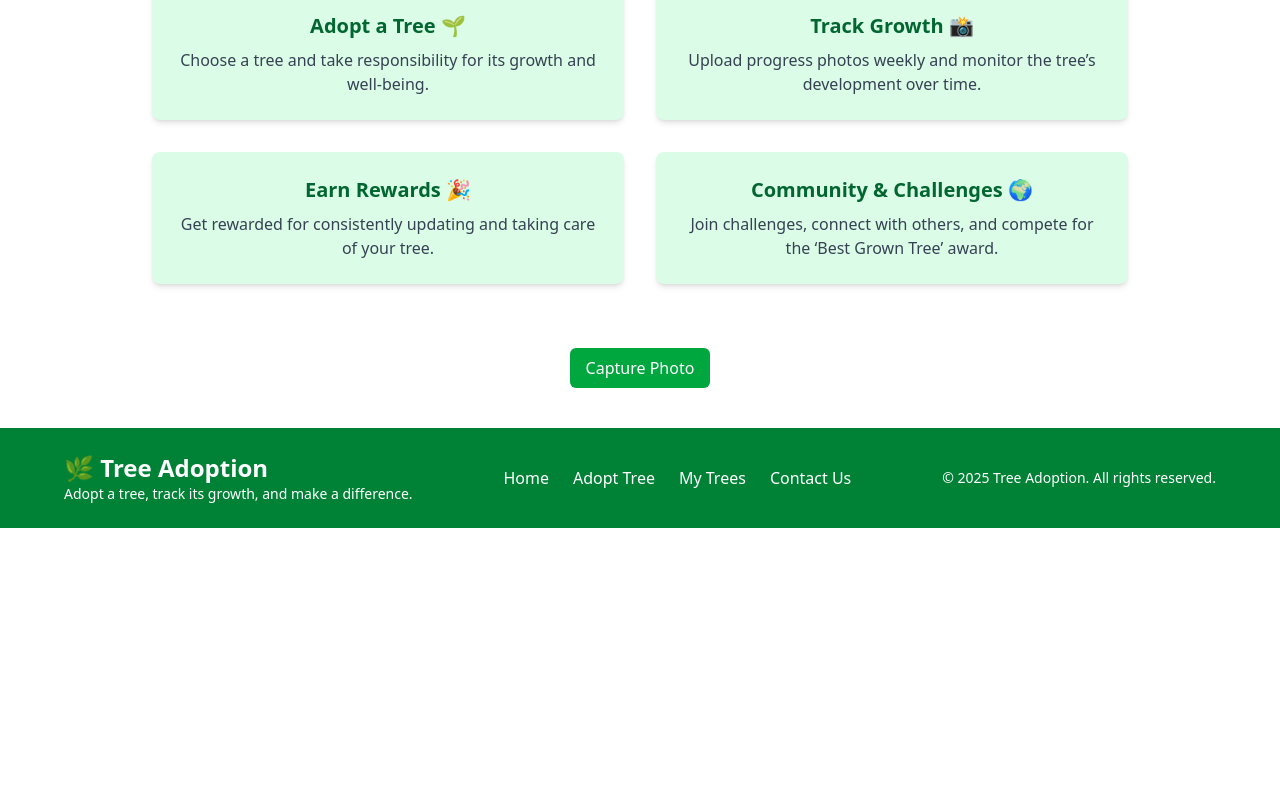
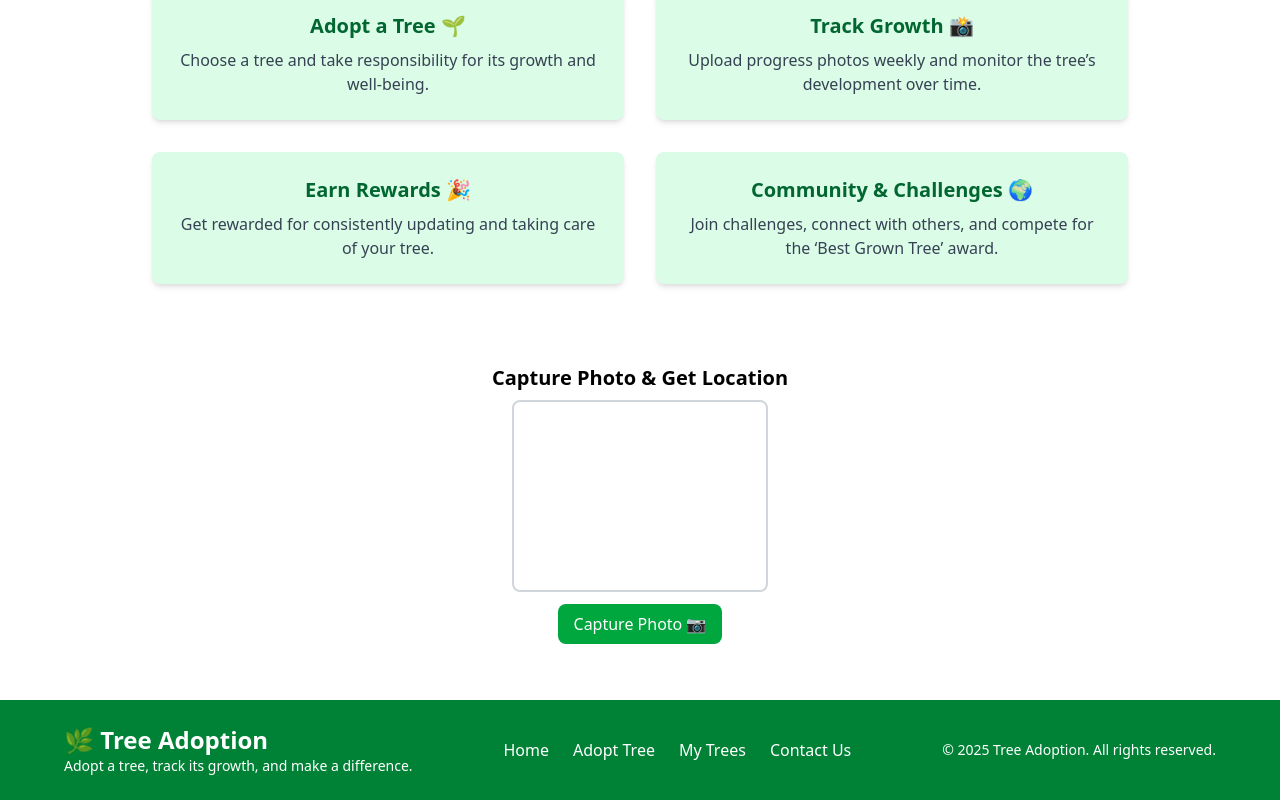
Before and after one commit to ved124578963/test-project, a React (Vite) app: page / in a window 1280 px wide. Shown: the part 616-1416 px from the top of the page. Before the commit the page ends 1144 px from the top, so only its background shows below. Built offline with nearby package versions, Linux system fonts and the light colour scheme; no server answers.

Commit message:
resolved typo

```diff
--- a/package.json
+++ b/package.json
@@ -18,7 +18,9 @@
     "react-dom": "^19.0.0",
     "react-icons": "^5.4.0",
     "react-router-dom": "^7.1.5",
-    "tailwindcss": "^4.0.6"
+    "react-webcam": "^7.2.0",
+    "tailwindcss": "^4.0.6",
+    "webcam": "^3.2.1"
   },
   "devDependencies": {
     "@eslint/js": "^9.19.0",
--- a/src/Components/UploadPhoto.jsx
+++ b/src/Components/UploadPhoto.jsx
@@ -1,23 +1,80 @@
-const UploadPhoto = ({ onCapture }) => {
-  const handleCapture = (event) => {
-    const file = event.target.files[0];
-    if (file) {
-      onCapture(file); // Pass captured image to parent component
+import React, { useRef, useState } from "react";
+import Webcam from "react-webcam";
+
+const UploadPhoto = ({ imageSrc }) => {
+  const webcamRef = useRef(null);
+  const [image, setImage] = useState(null);
+  const [loading, setLoading] = useState(false);
+  const [location, setLocation] = useState({
+    latitude: null,
+    longitude: null,
+    accuracy: null,
+  });
+
+  // Capture Photo & Get Location
+  const capturePhoto = () => {
+    if (!webcamRef.current) return;
+
+    setLoading(true);
+
+    // Capture image
+    const imageSrc = webcamRef.current.getScreenshot();
+    setImage(imageSrc);
+
+    // Get Geolocation with Accuracy
+    if (navigator.geolocation) {
+      navigator.geolocation.getCurrentPosition(
+        (position) => {
+          setLocation({
+            latitude: position.coords.latitude,
+            longitude: position.coords.longitude,
+            accuracy: position.coords.accuracy,
+          });
+          setLoading(false);
+        },
+        (error) => {
+          console.error("Error getting location: ", error.message);
+          setLoading(false);
+        },
+        { enableHighAccuracy: true, timeout: 10000, maximumAge: 0 }
+      );
+    } else {
+      console.error("Geolocation not supported by this browser.");
+      setLoading(false);
     }
   };
 
   return (
-    <div className="flex flex-col items-center">
-      <label className="bg-green-600 text-white px-4 py-2 rounded-md cursor-pointer hover:bg-green-700">
-        Capture Photo
-        <input
-          type="file"
-          accept="image/*"
-          capture="environment" // Ensures the camera opens
-          className="hidden"
-          onChange={handleCapture}
-        />
-      </label>
+    <div className="flex flex-col items-center p-4">
+      <h2 className="text-xl font-bold mb-2">Capture Photo & Get Location</h2>
+
+      {/* Camera View */}
+      <Webcam
+        audio={false}
+        ref={webcamRef}
+        screenshotFormat="image/jpeg"
+        className="w-64 h-48 rounded-lg border-2 border-gray-300"
+      />
+
+      <button
+        onClick={capturePhoto}
+        className="mt-3 px-4 py-2 bg-green-600 text-white rounded-lg hover:bg-green-700"
+      >
+        Capture Photo 📷
+      </button>
+
+      {/* Show Captured Image & Location */}
+      {image && (
+        <div className="mt-4 text-center">
+          <h3 className="text-lg font-semibold">Captured Image:</h3>
+          <img src={image} alt="Captured" className="w-64 h-48 rounded-lg border-2 border-gray-300 mt-2" />
+
+          <h3 className="text-lg font-semibold mt-3">Location:</h3>
+          <p>🌍 Latitude: {location.latitude}</p>
+          <p>📍 Longitude: {location.longitude}</p>
+          <p>🎯 Accuracy: ±{location.accuracy} meters</p>
+        </div>
+      )}
     </div>
   );
 };
```
Also changed, not shown: uploadphotosimple.txt (added), 1 other file (tests, documents, lock files or other folders).
